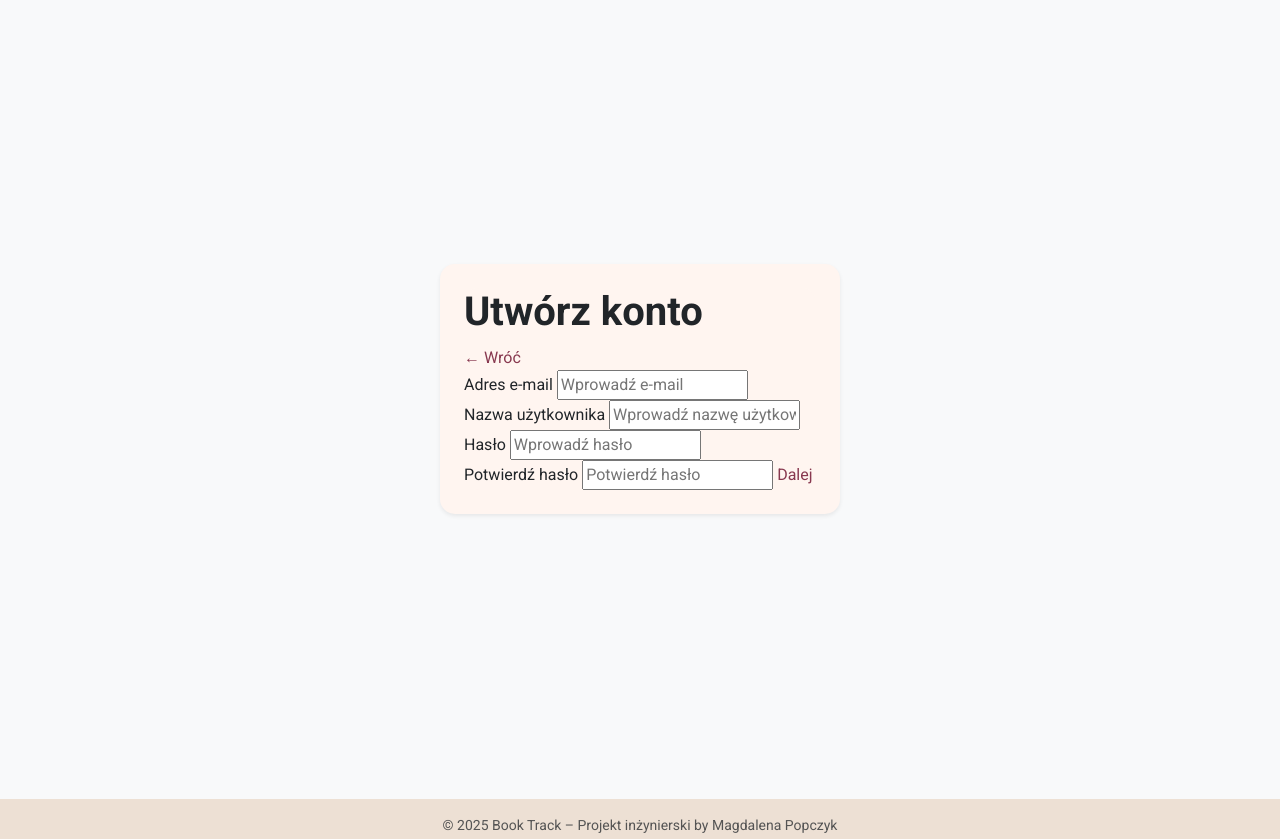
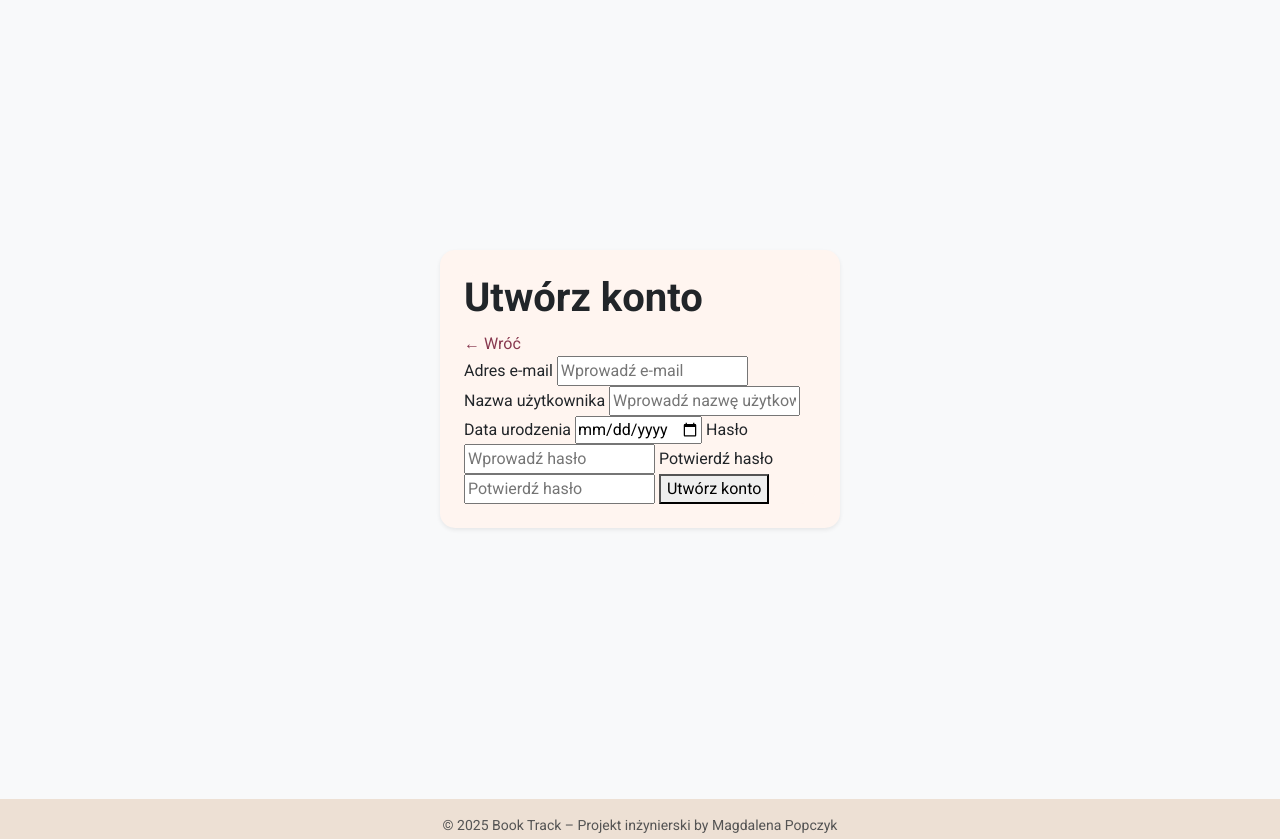
Before and after one commit to Magdalena52772/Booktrack, a Django app: page /auth/register/step1/ in a window 1280 px wide. Shown: the part 74-913 px from the top of the page. Run offline with Django 5.2, Linux system fonts and the light colour scheme; parts of the project's set-up code (start-up, migrations or seed data) failed here and were passed over.

Commit message:
feat(web): complete user registration flow
Validate registration data and create users in the shared admin database with Django password hashing.

```diff
--- a/web_app/apps/auth_user/views.py
+++ b/web_app/apps/auth_user/views.py
@@ -1,7 +1,11 @@
+from datetime import date
+
 from django.contrib import messages
 from django.contrib.auth import authenticate, login as auth_login
 from django.core.validators import validate_email
 from django.core.exceptions import ValidationError
+from django.db import IntegrityError
+from django.utils import timezone
 from django.shortcuts import redirect, render
 from django.views.decorators.csrf import ensure_csrf_cookie
 from pages.models import BooktrackUser
@@ -47,12 +51,76 @@ def login_view(request):
     return render(request, "auth/login.html")
 
 
-# Kolejne kroki rejestracji zostaną podłączone po ustaleniu bezpiecznego zapisu.
+def _registration_form_data(request):
+    return {
+        "registration_email": (request.POST.get("email") or "").strip(),
+        "registration_username": (request.POST.get("username") or "").strip(),
+        "registration_birth_date": (request.POST.get("birth_date") or "").strip(),
+    }
+
+
 def register_st1(request):
+    form_data = {
+        "registration_email": request.session.get("registration_email", ""),
+        "registration_username": "",
+        "registration_birth_date": "",
+    }
+    if request.method == "POST":
+        form_data = _registration_form_data(request)
+        email = form_data["registration_email"]
+        username = form_data["registration_username"]
+        password = request.POST.get("password") or ""
+        password_confirm = request.POST.get("password-confirm") or ""
+
+        email_is_valid = True
+        try:
+            validate_email(email)
+        except ValidationError:
+            email_is_valid = False
+
+        if not email_is_valid:
+            messages.error(request, "Podaj poprawny adres e-mail.")
+        elif not username:
+            messages.error(request, "Podaj nazwę użytkownika.")
+        elif len(password) < 8:
+            messages.error(request, "Hasło musi mieć co najmniej 8 znaków.")
+        elif password != password_confirm:
+            messages.error(request, "Hasła muszą być takie same.")
+        elif BooktrackUser.objects.filter(username__iexact=username).exists():
+            messages.error(request, "Ta nazwa użytkownika jest już zajęta.")
+        elif BooktrackUser.objects.filter(email__iexact=email).exists():
+            messages.error(request, "Konto z tym adresem e-mail już istnieje.")
+        else:
+            try:
+                birth_date = date.fromisoformat(form_data["registration_birth_date"])
+            except ValueError:
+                messages.error(request, "Podaj poprawną datę urodzenia.")
+            else:
+                if birth_date >= date.today():
+                    messages.error(request, "Data urodzenia musi być wcześniejsza niż dzisiaj.")
+                else:
+                    try:
+                        user = BooktrackUser.objects.create_user(
+                            username=username,
+                            email=email,
+                            password=password,
+                            birth_date=birth_date,
+                            date_joined=timezone.now(),
+                        )
+                    except IntegrityError:
+                        messages.error(
+                            request,
+                            "Nie udało się utworzyć konta. Spróbuj użyć innej nazwy użytkownika.",
+                        )
+                    else:
+                        request.session.pop("registration_email", None)
+                        auth_login(request, user)
+                        return redirect("dashboard")
+
     return render(
         request,
         "auth/register_step1.html",
-        {"registration_email": request.session.get("registration_email", "")},
+        {**form_data, "today": date.today().isoformat()},
     )
 
 def register_st2(request):
--- a/web_app/templates/auth/register_step1.html
+++ b/web_app/templates/auth/register_step1.html
@@ -27,6 +27,17 @@
         id="username"
         name="username"
         placeholder="Wprowadź nazwę użytkownika"
+        value="{{ registration_username }}"
+      />
+
+      <label for="birth-date">Data urodzenia</label>
+      <input
+        type="date"
+        id="birth-date"
+        name="birth_date"
+        value="{{ registration_birth_date }}"
+        max="{{ today }}"
+        required
       />
 
       <label for="password">Hasło</label>
@@ -45,7 +56,7 @@
         placeholder="Potwierdź hasło"
       />
 
-      <a href="{% url 'register_st2' %}">Dalej</a>
+      <button type="submit">Utwórz konto</button>
     </form>
   </div>
 </div>
```
